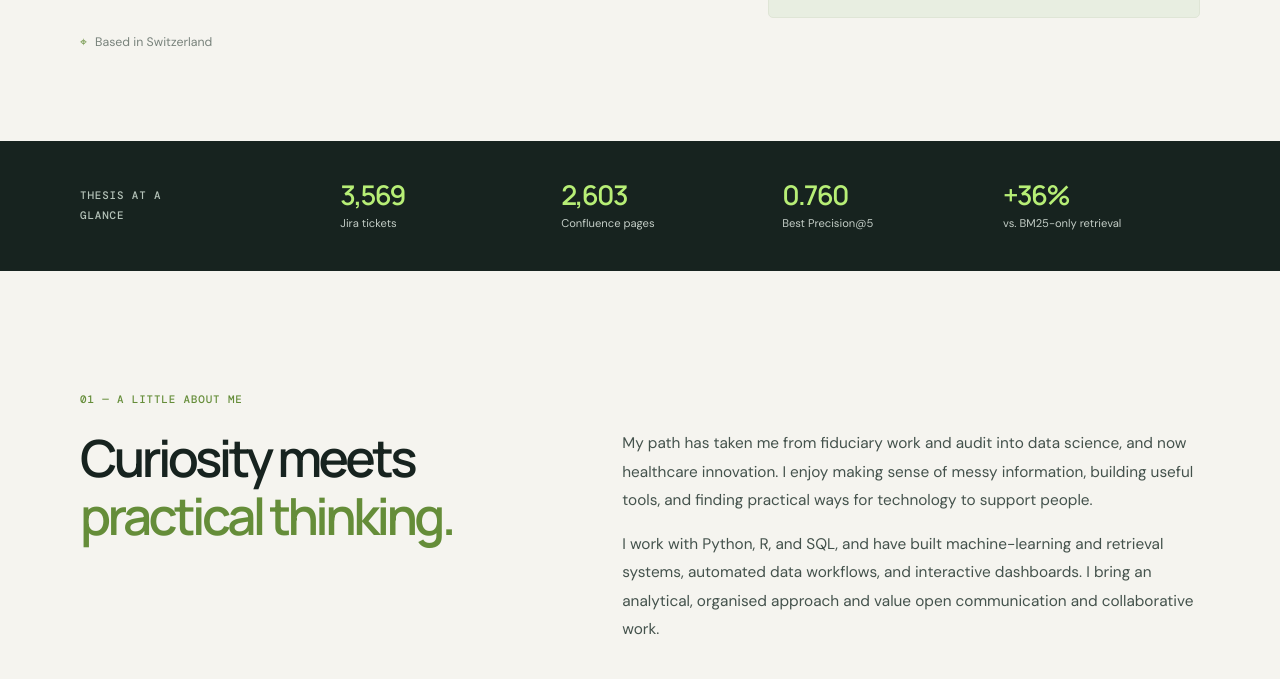
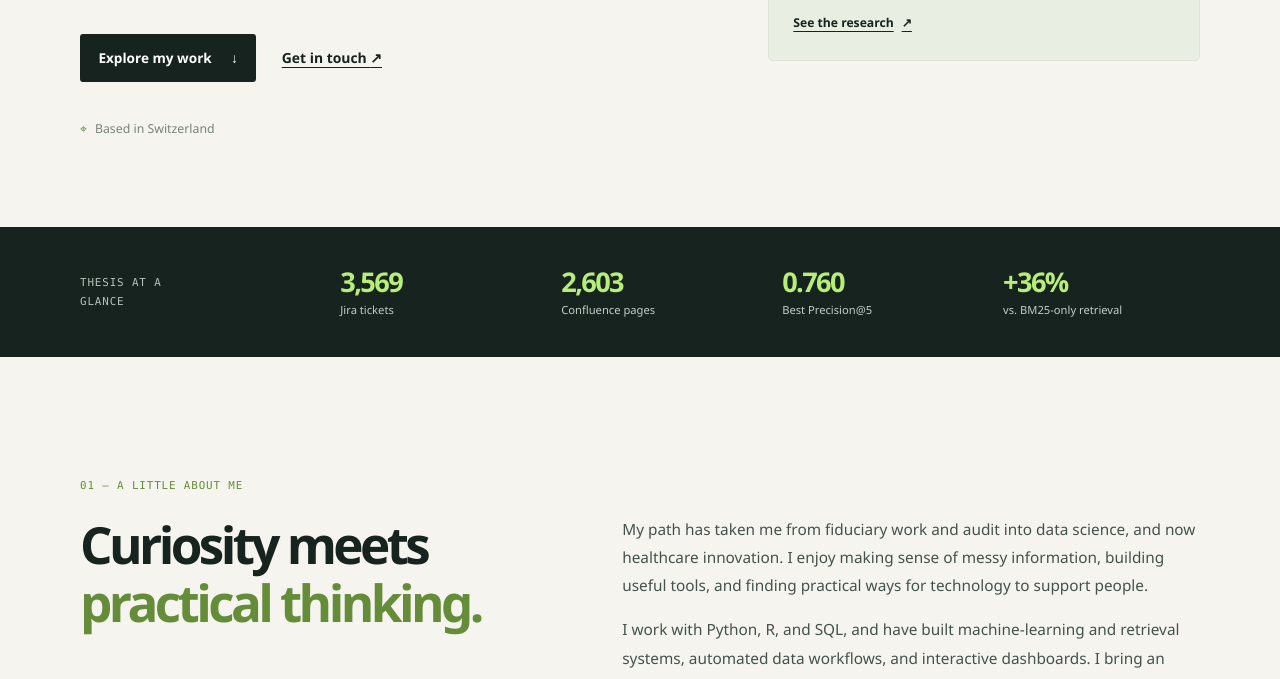
Before and after one commit to kiriously/Kirishana_Kiritharan, a plain HTML site: page site/index.html in a window 1280 px wide. Shown: the part 657-1336 px from the top of the page. Drawn offline with nearby package versions, Linux system fonts and the light colour scheme.

Commit message:
style: use system fonts instead of Google Fonts
Co-Authored-By: Claude Opus 5.5 <noreply@anthropic.com>

```diff
--- a/site/styles.css
+++ b/site/styles.css
@@ -1,5 +1,3 @@
-@import url("https://fonts.googleapis.com/css2?family=DM+Mono:wght@400;500&family=DM+Sans:wght@400;500;600;700&family=Manrope:wght@400;500;600;700;800&display=swap");
-
 :root {
   color-scheme: light;
   --ink: #17231f;
@@ -10,9 +8,9 @@
   --line: #dedfd7;
   --green: #b7ee76;
   --green-deep: #658d39;
-  --display-font: "Manrope", "DM Sans", sans-serif;
-  --body-font: "DM Sans", sans-serif;
-  --mono-font: "DM Mono", monospace;
+  --display-font: "Avenir Next", "Segoe UI", sans-serif;
+  --body-font: "Avenir Next", "Segoe UI", sans-serif;
+  --mono-font: "SFMono-Regular", Consolas, monospace;
 }
 
 * {
```
